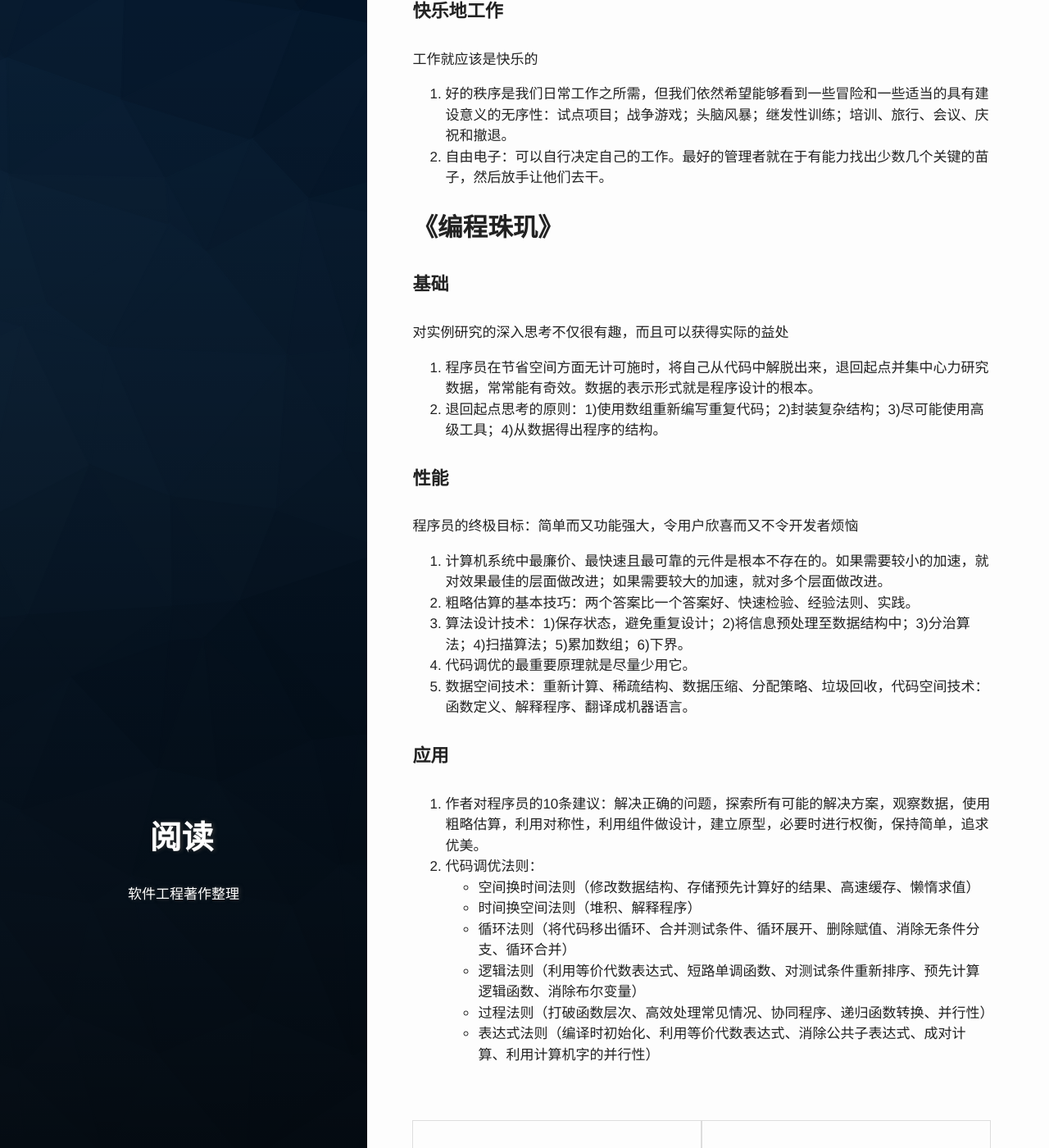
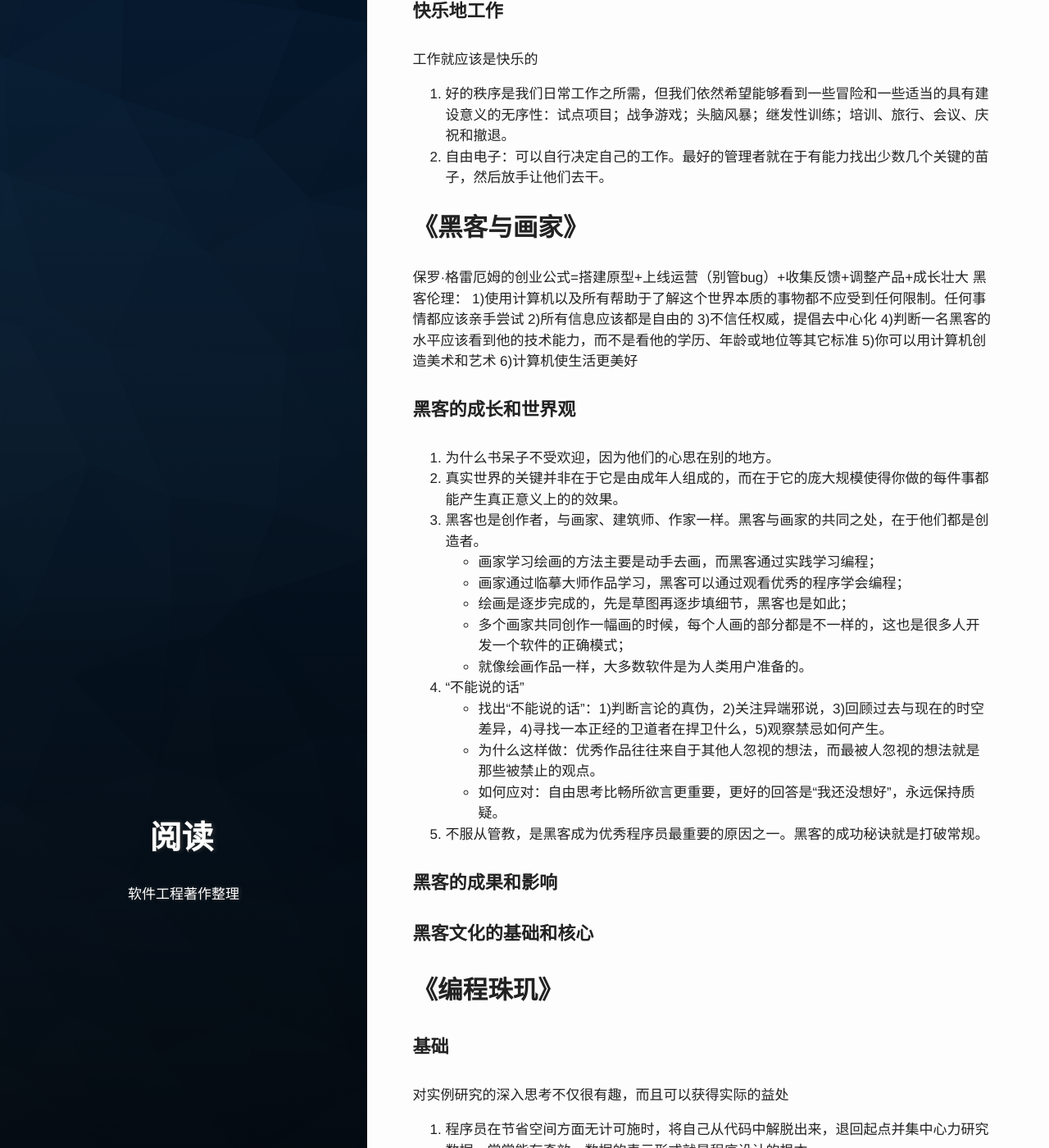
Before and after one commit to PetePro/PetePro.github.io, a Jekyll site: the page built from _posts/2019-09-22-Sotfware-Masterpieces.markdown, in a window 1280 px wide and 1400 px high, scrolled down 4946 px. Shown: the whole window at 82% size. Built offline with Jekyll 4.4.1, drawn with Linux system fonts in a browser that asks for light colours; some web fonts are replaced.

Commit message:
Update 2019-09-22-Sotfware-Masterpieces.markdown

```diff
--- a/_posts/2019-09-22-Sotfware-Masterpieces.markdown
+++ b/_posts/2019-09-22-Sotfware-Masterpieces.markdown
@@ -135,6 +135,35 @@
 1. 好的秩序是我们日常工作之所需，但我们依然希望能够看到一些冒险和一些适当的具有建设意义的无序性：试点项目；战争游戏；头脑风暴；继发性训练；培训、旅行、会议、庆祝和撤退。
 2. 自由电子：可以自行决定自己的工作。最好的管理者就在于有能力找出少数几个关键的苗子，然后放手让他们去干。
 
+## 《黑客与画家》
+保罗·格雷厄姆的创业公式=搭建原型+上线运营（别管bug）+收集反馈+调整产品+成长壮大
+黑客伦理：
+    1)使用计算机以及所有帮助于了解这个世界本质的事物都不应受到任何限制。任何事情都应该亲手尝试
+    2)所有信息应该都是自由的
+    3)不信任权威，提倡去中心化
+    4)判断一名黑客的水平应该看到他的技术能力，而不是看他的学历、年龄或地位等其它标准
+    5)你可以用计算机创造美术和艺术
+    6)计算机使生活更美好
+
+#### 黑客的成长和世界观
+1. 为什么书呆子不受欢迎，因为他们的心思在别的地方。
+2. 真实世界的关键并非在于它是由成年人组成的，而在于它的庞大规模使得你做的每件事都能产生真正意义上的的效果。
+3. 黑客也是创作者，与画家、建筑师、作家一样。黑客与画家的共同之处，在于他们都是创造者。
+   - 画家学习绘画的方法主要是动手去画，而黑客通过实践学习编程；
+   - 画家通过临摹大师作品学习，黑客可以通过观看优秀的程序学会编程；
+   - 绘画是逐步完成的，先是草图再逐步填细节，黑客也是如此；
+   - 多个画家共同创作一幅画的时候，每个人画的部分都是不一样的，这也是很多人开发一个软件的正确模式；
+   - 就像绘画作品一样，大多数软件是为人类用户准备的。
+4. “不能说的话”
+   - 找出“不能说的话”：1)判断言论的真伪，2)关注异端邪说，3)回顾过去与现在的时空差异，4)寻找一本正经的卫道者在捍卫什么，5)观察禁忌如何产生。
+   - 为什么这样做：优秀作品往往来自于其他人忽视的想法，而最被人忽视的想法就是那些被禁止的观点。
+   - 如何应对：自由思考比畅所欲言更重要，更好的回答是“我还没想好”，永远保持质疑。
+5. 不服从管教，是黑客成为优秀程序员最重要的原因之一。黑客的成功秘诀就是打破常规。
+
+#### 黑客的成果和影响
+
+#### 黑客文化的基础和核心
+
 ## 《编程珠玑》
 
 #### 基础
```
